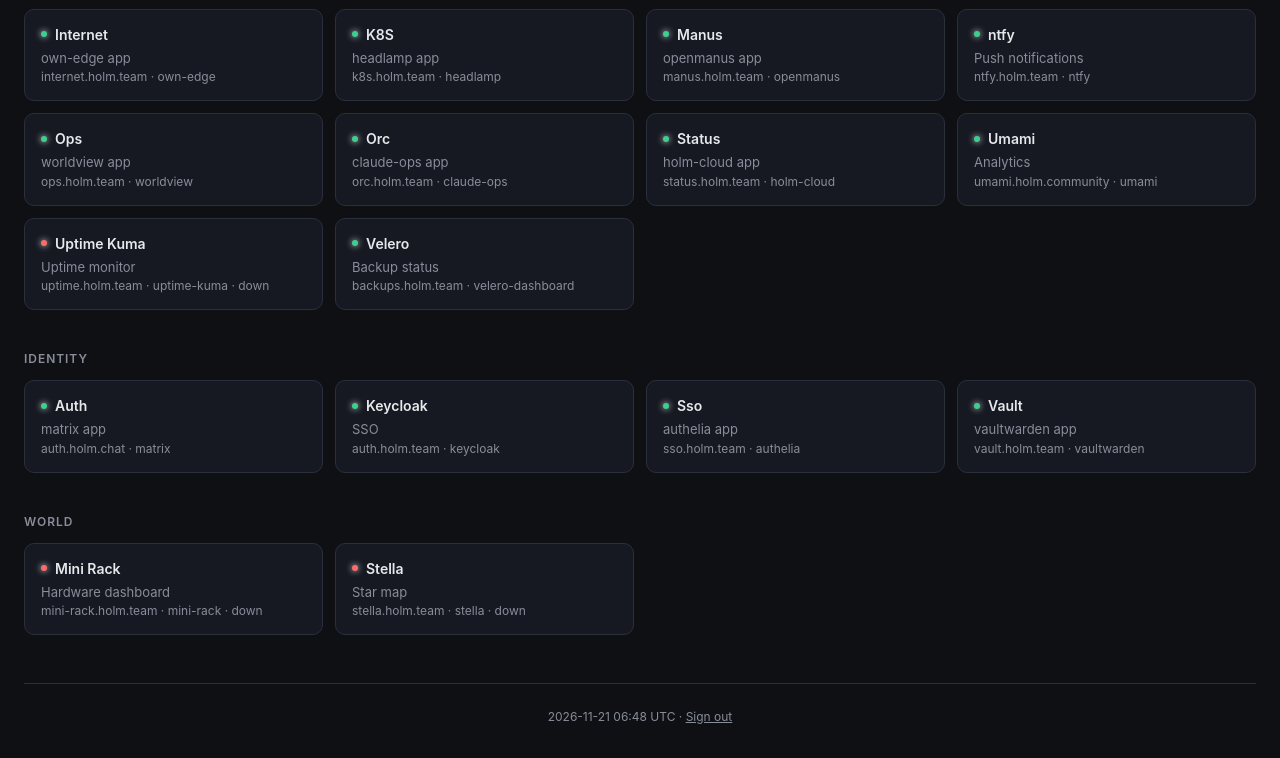
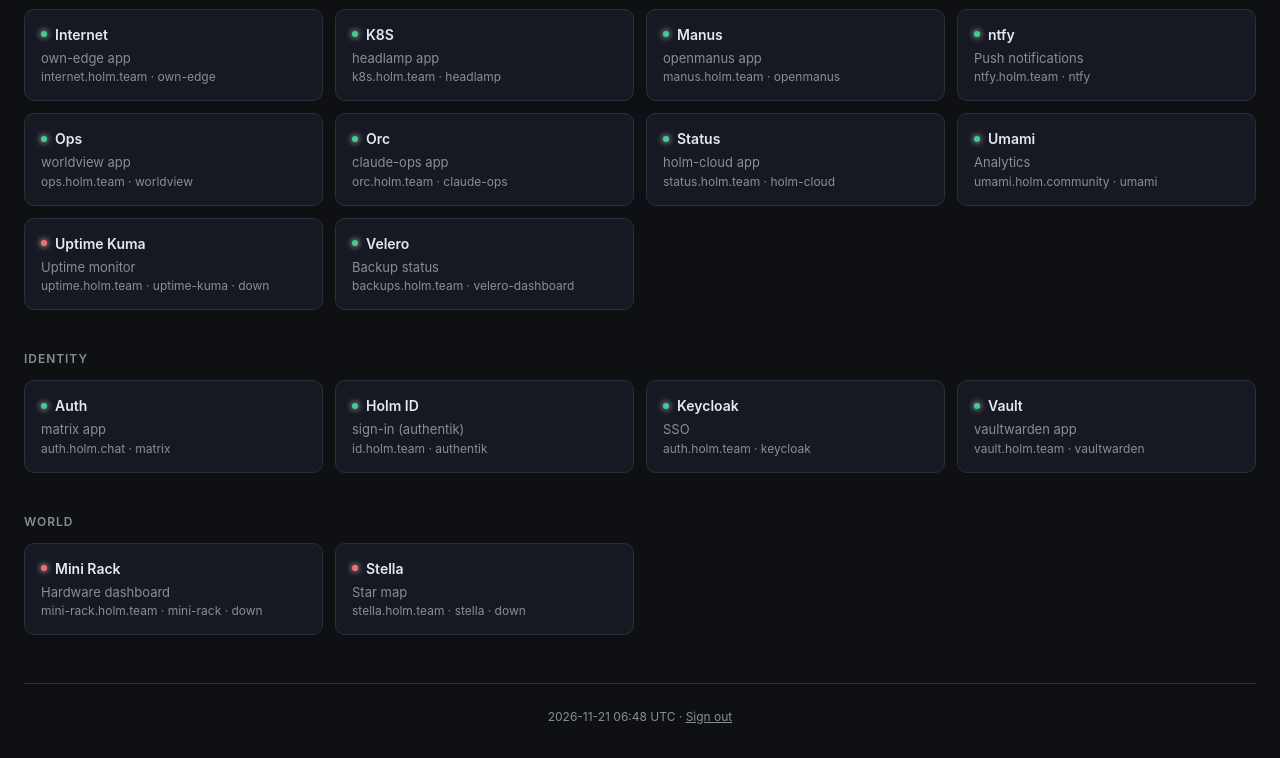
Before and after one commit to timholm/holm-homepage, a plain HTML site: page k8s/index.html in a window 1280 px wide. Shown: the part 3292-4050 px from the top of the page. Drawn offline with Linux system fonts and the light colour scheme.

Commit message:
homepage-oauth: sign in via Holm ID (authentik) instead of Authelia
Co-Authored-By: Claude Opus 5.5 <noreply@anthropic.com>

```diff
--- a/k8s/index.html
+++ b/k8s/index.html
@@ -935,11 +935,11 @@ const SITES = [
     "status": "ok"
   },
   {
-    "url": "https://sso.holm.team",
+    "url": "https://id.holm.team",
     "cat": "auth",
-    "name": "Sso",
-    "desc": "authelia app",
-    "ns": "authelia",
+    "name": "Holm ID",
+    "desc": "sign-in (authentik)",
+    "ns": "authentik",
     "status": "ok"
   },
   {
```
Also changed, not shown: site/sites.json (+4 -4 lines), 3 other files.
